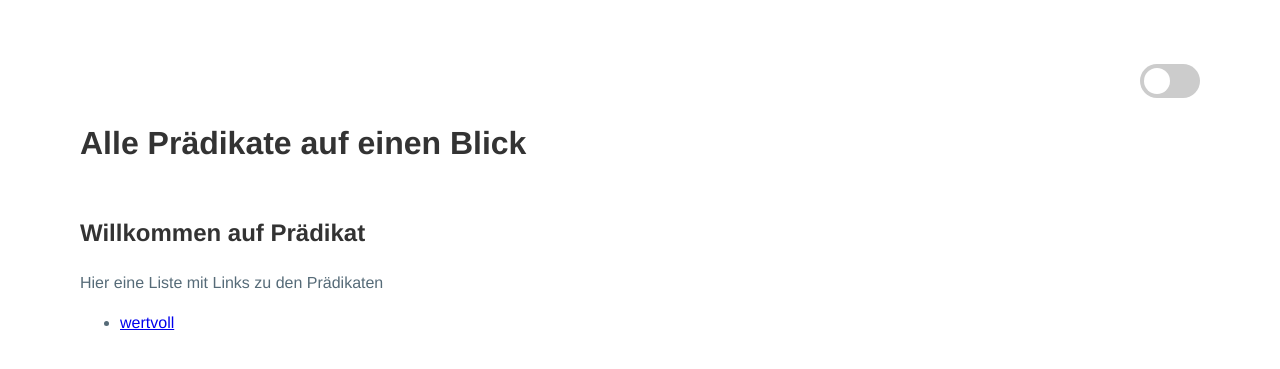
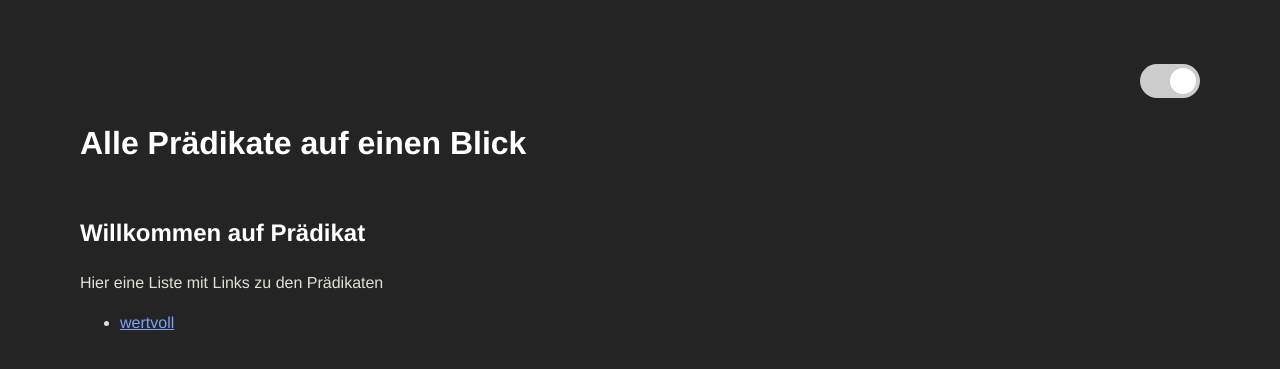
Before and after one commit to Lodifice/praedikat, a Jekyll site: the page built from README.md, in a window 1280 px wide. Shown: the top 369 px of the page. Built offline with Jekyll 4.4.1, drawn with Linux system fonts in a browser that asks for light colours; our own code applies the rules of GitHub Pages for plain Markdown files.

Commit message:
Change default theme to dark

```diff
--- a/_includes/header.html
+++ b/_includes/header.html
@@ -1,7 +1,7 @@
 <header>
   <nav class="theme-switch-wrapper">
     <label class="theme-switch" for="checkbox">
-      <input type="checkbox" id="checkbox" />
+      <input type="checkbox" id="checkbox" checked="true" />
       <div class="round slider"></div>
     </label>
   </nav>
--- a/_scss/general.scss
+++ b/_scss/general.scss
@@ -1,17 +1,17 @@
 :root {
+  --font-color: #e3e0d7;
+  --bg-color: #242424;
+  --heading-color: #fff;
+  --link-color: #80a0ff;
+  --link-color-visited: #d787ff;
+}
+
+[data-theme="light"] {
   --font-color: #566b78;
   --bg-color: #fff;
   --heading-color: #333;
   --link-color: #00e;
   --link-color-visited: #551A8B;
-}
-
-[data-theme="dark"] {
-  --font-color: #e3e0d7;
-  --bg-color: #242424;
-  --heading-color: #fff;
-  --link-color: #80a0ff;
-  --link-color-visited: #d787ff;
 }
 
 html, body {
--- a/_scss/switcher.scss
+++ b/_scss/switcher.scss
@@ -21,7 +21,7 @@
 }
 
 .slider {
-  background-color: #ccc;
+  background-color: #6b6;
   bottom: 0;
   cursor: pointer;
   left: 0;
@@ -31,7 +31,7 @@
   transition: .4s;
 
   &:before {
-    background-color: #fff;
+    background-color: #333;
     bottom: 4px;
     content: "";
     height: 26px;
@@ -44,13 +44,13 @@
 }
 
 input:checked + .slider {
-  background-color: #6b6;
+  background-color: #ccc;
 
 }
 
 input:checked + .slider:before {
   transform: translateX(26px);
-  background-color: #333;
+  background-color: #fff;
 
 }
 
--- a/js/app.js
+++ b/js/app.js
@@ -4,19 +4,19 @@ const currentTheme = localStorage.getItem('theme');
 if (currentTheme) {
 	document.documentElement.setAttribute('data-theme', currentTheme);
 
-	if (currentTheme === 'dark') {
+	if (currentTheme === 'light') {
 		toggleSwitch.checked = true;
 	}
 }
 
 function switchTheme(e) {
 	if (e.target.checked) {
+		document.documentElement.setAttribute('data-theme', 'light');
+		localStorage.setItem('theme', 'light');
+	}
+	else {
 		document.documentElement.setAttribute('data-theme', 'dark');
 		localStorage.setItem('theme', 'dark');
-	}
-	else {
-		document.documentElement.setAttribute('data-theme', 'light');
-		localStorage.setItem('theme', 'light');
 	}
 }
 
```
